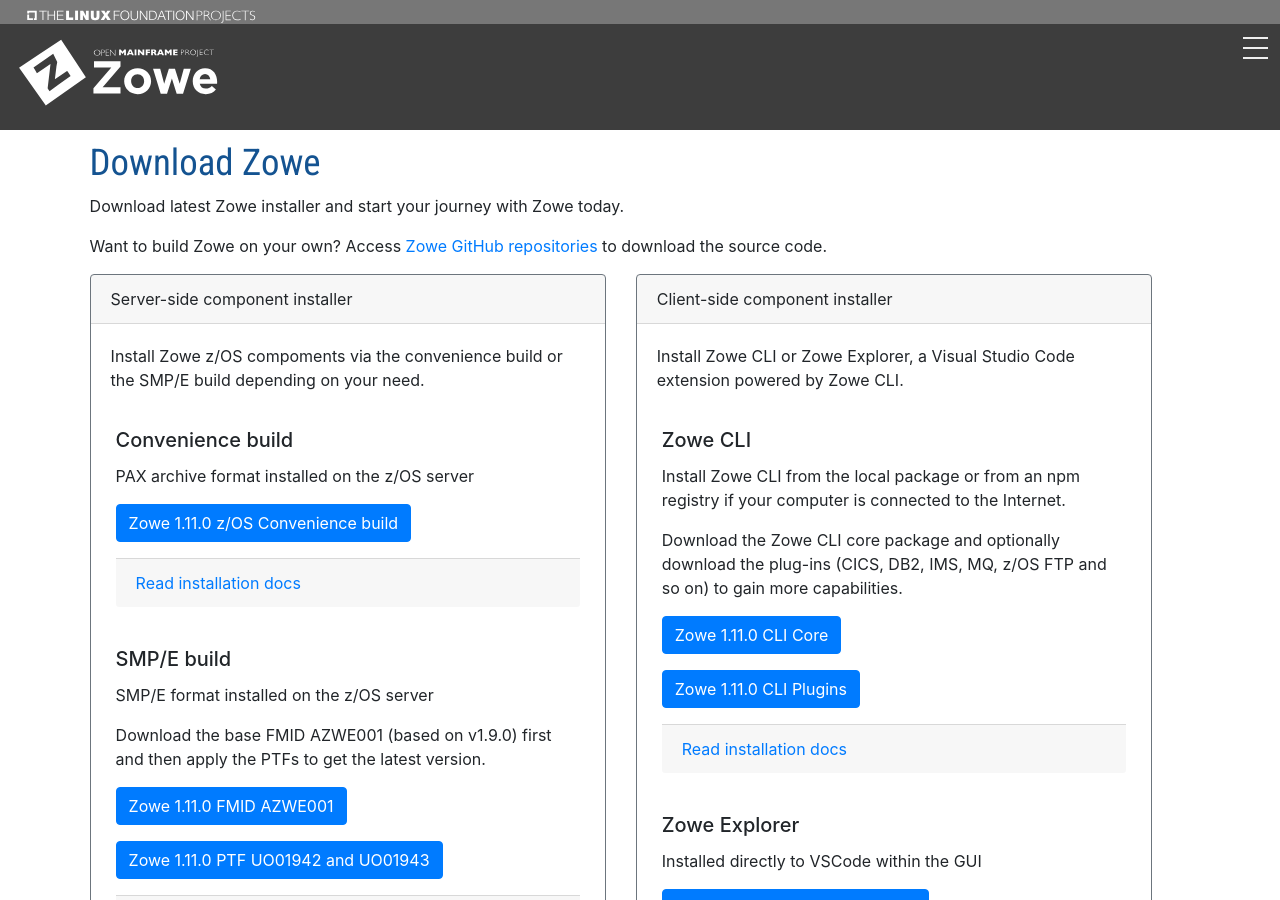
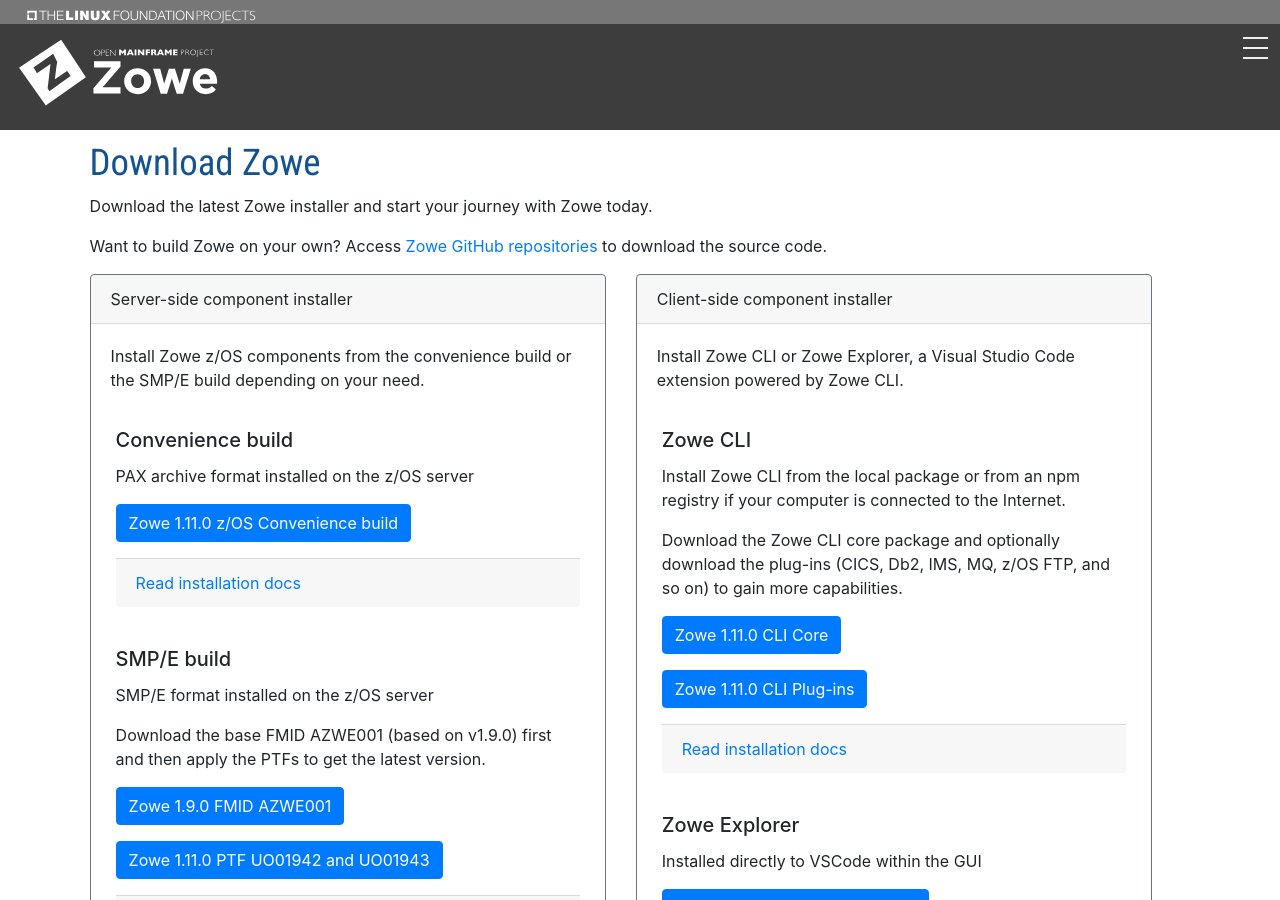
Before and after one commit to zowe/zowe.github.io, a Jekyll site: the page built from download.md, in a window 1280 px wide and 900 px high. Built offline with Jekyll 4.4.1, drawn with Linux system fonts in a browser that asks for light colours; nearby versions of some CDN libraries; our own code applies the rules of GitHub Pages for plain Markdown files; some of the changed text lies outside the part shown.

Commit message:
Edits
Signed-off-by: nannanli <nannanli@cn.ibm.com>

```diff
--- a/_config.yml
+++ b/_config.yml
@@ -28,6 +28,11 @@
 lts_url: https://github.com/zowe/zlc/blob/master/process/ReleaseProcess.md
 zowe_fmid: AZWE001
 zowe_fmid_oss_version: 1.9.0
+zos_component_install_doc_url: https://docs.zowe.org/stable/user-guide/install-zos.html
+zowe_cli_install_doc_url: https://docs.zowe.org/stable/user-guide/cli-installcli.html
+zowe_explorer_install_doc_url: https://docs.zowe.org/stable/user-guide/ze-install.html
+vscode_marketplace_url: https://marketplace.visualstudio.com/items?itemName=Zowe.vscode-extension-for-zowe
+
 
 gems:
 # Redirect plugin
--- a/download.md
+++ b/download.md
@@ -9,7 +9,7 @@
 <section class="whitebackground" style="padding-top:1%">
 <h1 id="download">Download Zowe</h1>
   <p>
-  Download latest Zowe installer and start your journey with Zowe today.
+  Download the latest Zowe installer and start your journey with Zowe today.
   </p>
   <p>
   Want to build Zowe on your own? Access <a href="{{ site.github_repo_url }}">Zowe GitHub repositories</a> to download the source code.
@@ -19,24 +19,24 @@
 <div class="card border-secondary mb-3">
   <div class="card-header">Server-side component installer</div>
     <div class="card-body">
-    <p class="card-text">Install Zowe z/OS compoments via the convenience build or the SMP/E build depending on your need.</p>
+    <p class="card-text">Install Zowe z/OS components from the convenience build or the SMP/E build depending on your need.</p>
         <div class="row">
           <div class="card-body">
             <h5 class="card-title">Convenience build</h5>
             <p class="card-text">PAX archive format installed on the z/OS server</p>
             <p><a class="btn btn-primary" href="{{ site.zos_download_url }}{{ site.data.releases[0].zos_version }}">Zowe {{ site.data.releases[0].zos_version }} z/OS Convenience build</a></p>
           <div class="card-footer">
-            <a class="card-footer" href="https://docs.zowe.org/stable/user-guide/install-zos.html" class="card-link">Read installation docs</a>
+            <a class="card-footer" href="{{ site.zos_component_install_doc_url }}" class="card-link">Read installation docs</a>
           </div>
           </div>
           <div class="card-body">
             <h5 class="card-title">SMP/E build</h5>
             <p class="card-text">SMP/E format installed on the z/OS server</p>
             <p class="card-text">Download the base FMID AZWE001 (based on v1.9.0) first and then apply the PTFs to get the latest version. </p>
-            <p><a class="btn btn-primary" href="{{ site.smpe_download_url }}{{ site.zowe_fmid_oss_version }}">Zowe {{ site.data.releases[0].zos_version }} FMID {{ site.zowe_fmid }}</a></p>
+            <p><a class="btn btn-primary" href="{{ site.smpe_download_url }}{{ site.zowe_fmid_oss_version }}">Zowe 1.9.0 FMID {{ site.zowe_fmid }}</a></p>
             <p><a class="btn btn-primary" href="{{ site.smpe_download_url }}{{ site.data.releases[0].smpe_version }}">Zowe {{ site.data.releases[0].zos_version }} {{ site.data.releases[0].smpe_sysmod }} {{ site.data.releases[0].smpe_numbers }}</a></p>
             <div class="card-footer">
-              <a href="https://docs.zowe.org/stable/user-guide/install-zos.html" class="card-link">Read installation docs</a>
+              <a href="{{ site.zos_component_install_doc_url }}" class="card-link">Read installation docs</a>
             </div>
           </div>
        </div>
@@ -50,19 +50,19 @@
         <div class="card-body">
           <h5 class="card-title">Zowe CLI</h5>
           <p class="card-text">Install Zowe CLI from the local package or from an npm registry if your computer is connected to the Internet.</p>
-          <p class="card-text">Download the Zowe CLI core package and optionally download the plug-ins (CICS, DB2, IMS, MQ, z/OS FTP and so on) to gain more capabilities.</p>
+          <p class="card-text">Download the Zowe CLI core package and optionally download the plug-ins (CICS, Db2, IMS, MQ, z/OS FTP, and so on) to gain more capabilities.</p>
           <p><a class="btn btn-primary" href="{{ site.cli_download_url }}{{ site.data.releases[0].cli_version }}">Zowe {{ site.data.releases[0].cli_version }} CLI Core</a></p>
-          <p><a class="btn btn-primary" href="{{ site.cli_plugins_download_url }}{{ site.data.releases[0].cli_plugins_version }}">Zowe {{ site.data.releases[0].cli_plugins_version }} CLI Plugins</a></p>
+          <p><a class="btn btn-primary" href="{{ site.cli_plugins_download_url }}{{ site.data.releases[0].cli_plugins_version }}">Zowe {{ site.data.releases[0].cli_plugins_version }} CLI Plug-ins</a></p>
           <div class="card-footer">
-            <a href="https://docs.zowe.org/stable/user-guide/cli-installcli.html#installing-zowe-cli-from-a-local-package" class="card-link">Read installation docs</a>
+            <a href="{{ site.zowe_cli_install_doc_url }}" class="card-link">Read installation docs</a>
           </div>
         </div>
         <div class="card-body">
           <h5 class="card-title">Zowe Explorer</h5>
           <p class="card-text">Installed directly to VSCode within the GUI</p>
-          <p><a class="btn btn-primary" href="https://marketplace.visualstudio.com/items?itemName=Zowe.vscode-extension-for-zowe">Visual Studio Code Marketplace</a></p>
+          <p><a class="btn btn-primary" href="{{ site.vscode_marketplace_url }}">Visual Studio Code Marketplace</a></p>
           <div class="card-footer">
-            <a href="https://docs.zowe.org/stable/user-guide/cli-installcli.html#installing-zowe-cli-from-an-online-registry" class="card-link">Read installation docs</a>
+            <a href="{{ site.zowe_explorer_install_doc_url }}" class="card-link">Read installation docs</a>
           </div>
        </div>
      </div>
```
Also changed, not shown: other parts of download.md (+1 -1 lines).
